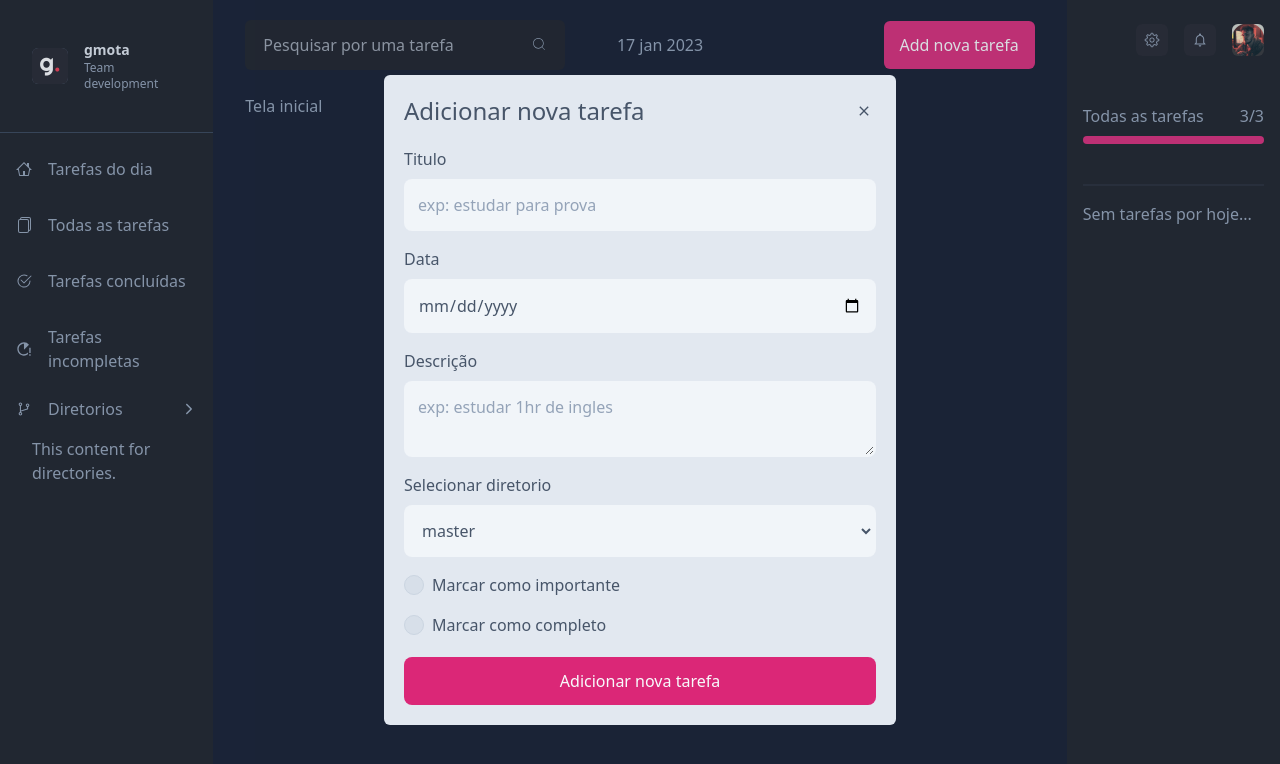
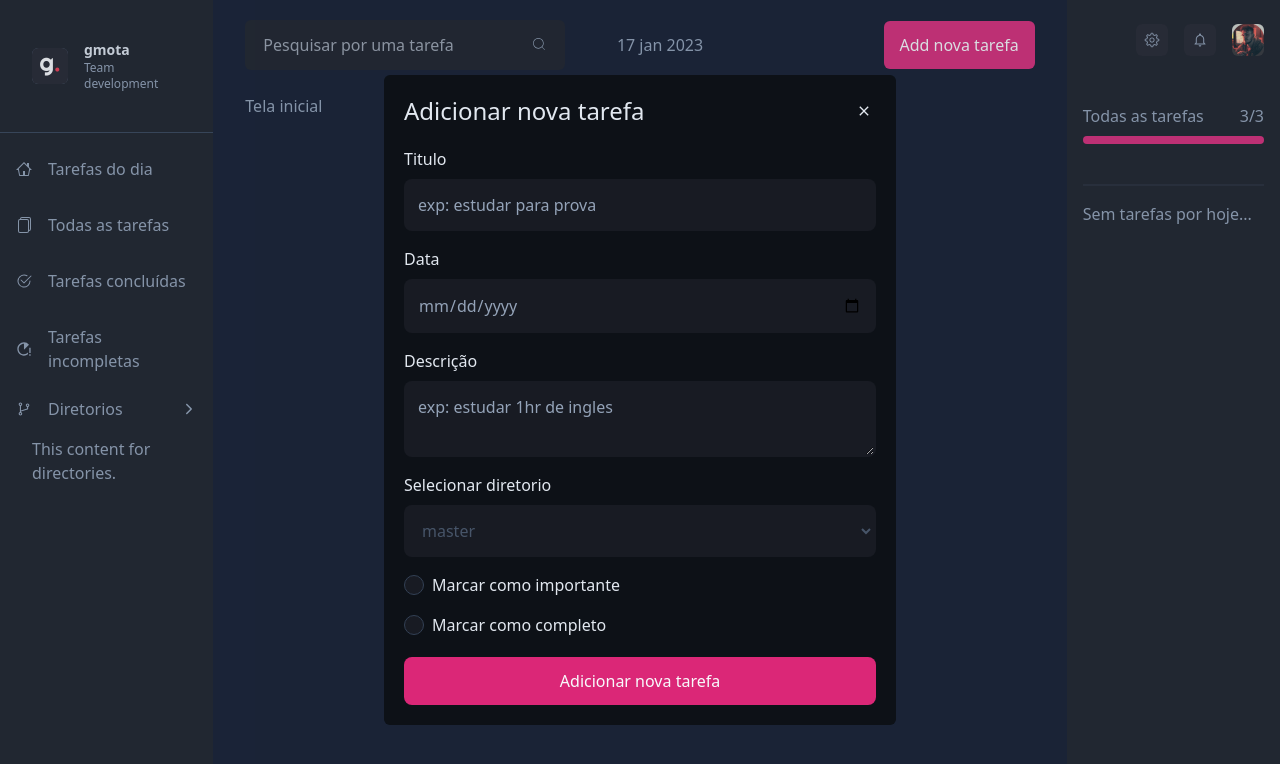
Before and after one commit to GuilhermeMota20/TasksMota, a Next.js app: page / in a window 1280 px wide. Both pictures are taken after a click on the button "Add nova tarefa". Shown: the top 764 px of the page. Built offline with nearby package versions, Linux system fonts and the light colour scheme; a web font is replaced by a local one.

Commit message:
[FRONTEND] FT - Ajuste no estilo dark nos modais

```diff
--- a/src/components/Modals/ModalNewTasks.tsx
+++ b/src/components/Modals/ModalNewTasks.tsx
@@ -146,14 +146,14 @@ export default function ModalNewTasks({ onClose, task, nameForm, onConfirm }: Mo
 
                 <InputGroup label="Selecionar diretorio">
                     <select
-                        className='bg-slate-100 text-slate-600 placeholder:text-slate-400 hover:border-pink-600 focus:border-pink-600'
+                        className='bg-slate-100 text-slate-600 placeholder:text-slate-400 hover:border-pink-600 focus:border-pink-600 dark:bg-darkBlue-800'
                         value={dir}
                         {...register('dir')}
                         onChange={({ target }: { target: any }) => {
                             setDir(target.value);
                         }}
                     >
-                        <option value="master">master</option>
+                        <option className='dark:bg-darkBlue-800' value="master">master</option>
                     </select>
                 </InputGroup>
 
--- a/src/components/Modals/index.tsx
+++ b/src/components/Modals/index.tsx
@@ -16,13 +16,13 @@ export default function Modal({ children, title, onClose }: ModalProps) {
 
     return (
         <div
-            className="xl:text-base sm:text-sm text-xs fixed bg-slate-600/[.2] top-0 left-0 w-full h-full z-40 grid place-items-center px-2 text-slate-600"
+            className="xl:text-base sm:text-sm text-xs fixed bg-slate-600/[.2] top-0 left-0 w-full h-full z-40 grid place-items-center px-2 text-slate-600 dark:text-slate-200"
             onClick={closeModalHandler}
         >
-            <section className="relative bg-slate-200 max-w-lg w-full rounded-md p-3 sm:p-5 flex flex-col justify-star">
+            <section className="relative bg-slate-200 dark:bg-darkBlue-900 max-w-lg w-full rounded-md p-3 sm:p-5 flex flex-col justify-star">
                 <button
                     aria-label="close alert"
-                    className="absolute right-3 sm:right-4 rounded-md transition p-2 hover:bg-slate-100  hover:shadow-sm"
+                    className="absolute right-3 sm:right-4 rounded-md transition p-2 hover:bg-slate-100  hover:shadow-sm dark:hover:bg-darkBlue-800"
                     onClick={onClose}
                 >
                     <IoMdClose />
--- a/src/components/Utilities/Input.tsx
+++ b/src/components/Utilities/Input.tsx
@@ -15,7 +15,7 @@ const InputBase: ForwardRefRenderFunction<HTMLInputElement, InputBaseProps> = ({
                 type={type}
                 value={value}
                 placeholder={placeholder}
-                className="w-full bg-slate-100 text-slate-600 placeholder:text-slate-400 hover:border-pink-600 focus:border-pink-600"
+                className="w-full bg-slate-100 text-slate-600 placeholder:text-slate-400 hover:border-pink-600 focus:border-pink-600 dark:text-slate-400 dark:bg-darkBlue-800"
                 autoComplete="off"
                 ref={ref}
                 {...rest}
--- a/src/components/Utilities/InputCheckBox.tsx
+++ b/src/components/Utilities/InputCheckBox.tsx
@@ -9,7 +9,7 @@ interface InputCheckBoxProps {
 const InputCheckBoxBase:  ForwardRefRenderFunction<HTMLInputElement, InputCheckBoxProps> = ({ label, isChecked, setIsChecked, ...rest }, ref)=> {
     return (
         <label className="mb-0 flex items-center justify-center cursor-pointer">
-            <div className="mr-2 bg-slate-300/[.5] w-5 h-5 rounded-full grid place-items-center border border-slate-300">
+            <div className="mr-2 bg-slate-300/[.5] w-5 h-5 rounded-full grid place-items-center border border-slate-300 dark:bg-darkBlue-800 dark:border-slate-700">
                 {isChecked && (
                     <span className="bg-rose-500 w-2 h-2 block rounded-full"></span>
                 )}
--- a/src/components/Utilities/TextArea.tsx
+++ b/src/components/Utilities/TextArea.tsx
@@ -12,7 +12,7 @@ const TextAreaBase: ForwardRefRenderFunction<HTMLTextAreaElement, TextAreaProps>
     return (
         <>
             <textarea
-                className="w-full bg-slate-100 text-slate-600 placeholder:text-slate-400 hover:border-pink-600 focus:border-pink-600"
+                className="w-full bg-slate-100 text-slate-600 placeholder:text-slate-400 hover:border-pink-600 focus:border-pink-600 dark:bg-darkBlue-800"
                 placeholder={placeholder}
                 value={value}
                 maxLength={80}
```
